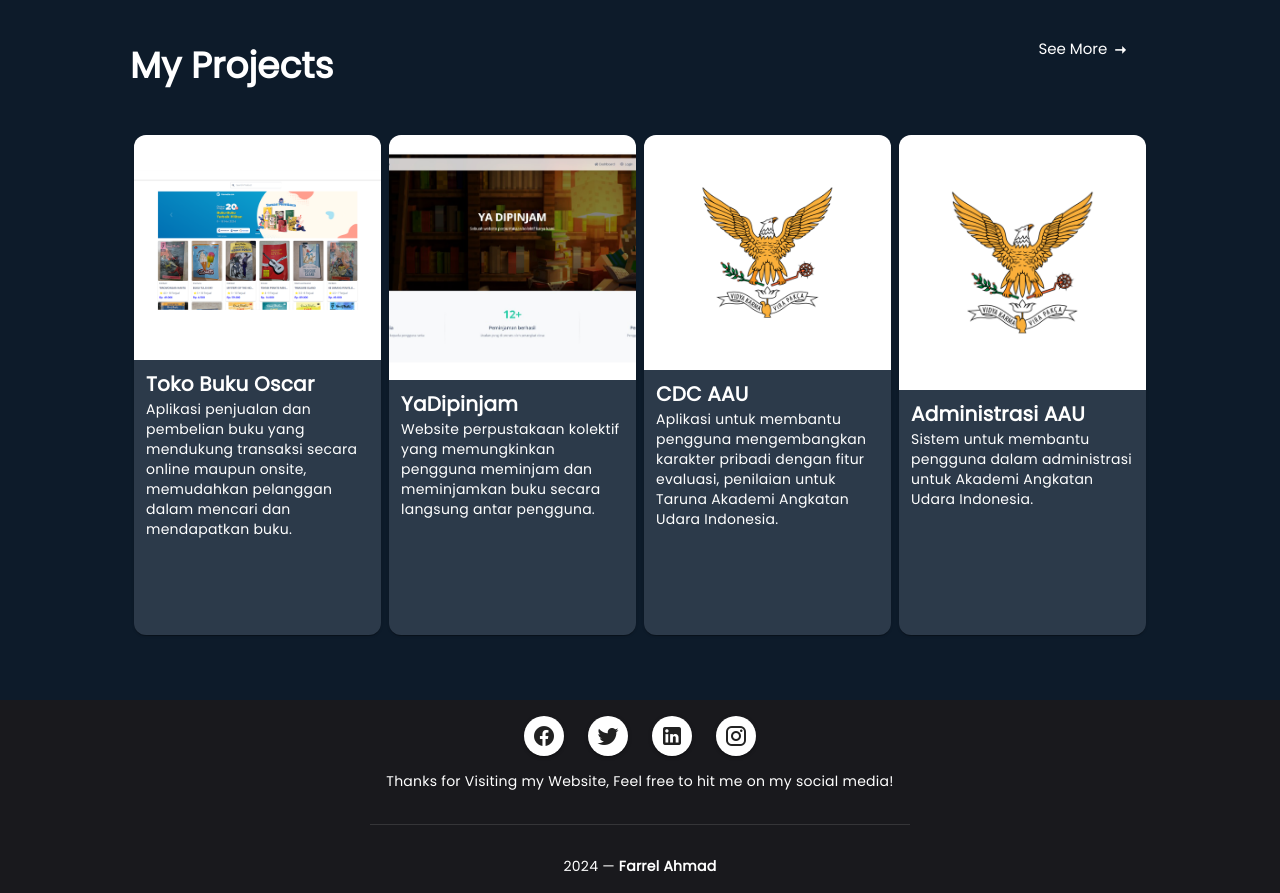
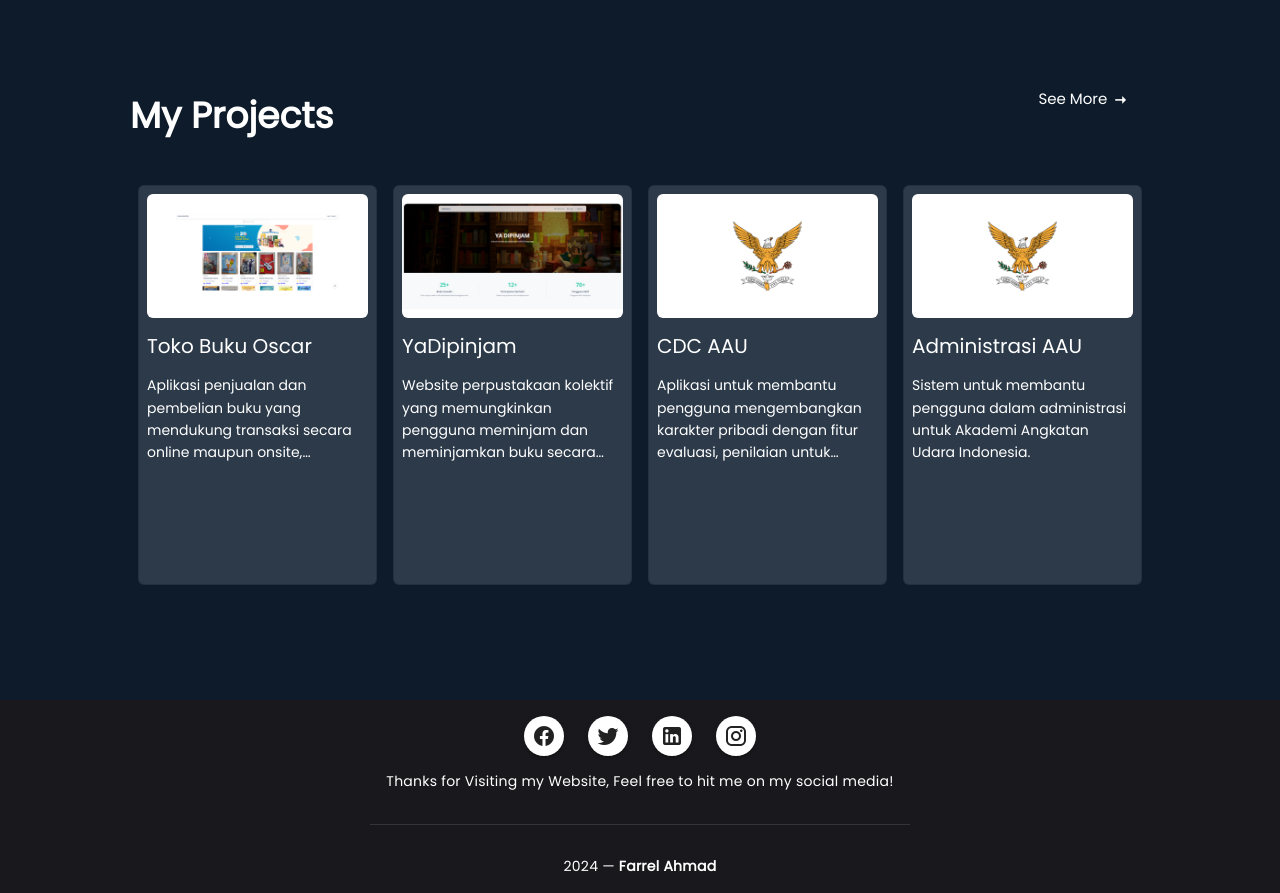
Before and after one commit to farrela46/fe-vue-porto, a Vue app: page / in a window 1280 px wide. Shown: the part 3300-4193 px from the top of the page. Built offline with nearby package versions, Linux system fonts and the light colour scheme.

Commit message:
Update: Card on HomeView.vue

```diff
--- a/src/views/HomeView.vue
+++ b/src/views/HomeView.vue
@@ -346,7 +346,7 @@
             <v-row class="pt-7 pb-5">
               <v-col cols="6" sm="3" v-for="(item, index) in coffees"
               :key="index">
-              <v-card
+              <!-- <v-card
                   class="mx-1 mb-2 mobile-card"
                   :max-width="isMobile ? '300' : '378'"
                   :min-height="isMobile ? '400' : '500'"
@@ -356,7 +356,6 @@
                   <v-img
                     class="align-end text-white"
                     :src="item.img"
-                    aspect-ratio="4/3"
                     :max-height="isMobile ? '150' : '300'"
                     cover
                   >
@@ -371,7 +370,14 @@
                       {{ item.desc }}
                     </p>
                   </v-card-text>
-                </v-card>
+                </v-card> -->
+                <div class="card mx-2 card-style mb-2" >
+                  <img class="card-img-top p-2" style="border-radius: 14px;" :src="item.img" alt="Card image cap">
+                  <h5 class="card-title p-2"> {{ item.title }}</h5>
+                  <div class="card-body p-2">
+                    <p class="card-text card-desc">{{ item.desc }}</p>
+                  </div>
+                </div>
               </v-col>
             </v-row>
           </v-col>
@@ -486,6 +492,24 @@
   font-weight: 600;
   color: #212529
 }
+.card-style {
+  background-color: #2c3a4a;
+  color: #FFF;
+  height: 400px;
+  display: flex;
+  flex-direction: column;
+  justify-content: space-between;
+}
+
+.card-desc {
+  font-size: 14px;
+  overflow: hidden;
+  text-overflow: ellipsis;
+  display: -webkit-box;
+  -webkit-line-clamp: 4; /* Limit to 3 lines */
+  -webkit-box-orient: vertical;
+  height: auto;
+}
 
 
 @media (max-width: 600px) {
@@ -597,6 +621,14 @@
   .mobile-card {
     height: 200px;
   }
+
+  .card-style {
+    height: 350px;
+  }
+  .card-desc {
+    font-size: 11px;
+    -webkit-line-clamp: none; /* Adjust line clamp for mobile if needed */
+  }
 }
 
 </style>
```
